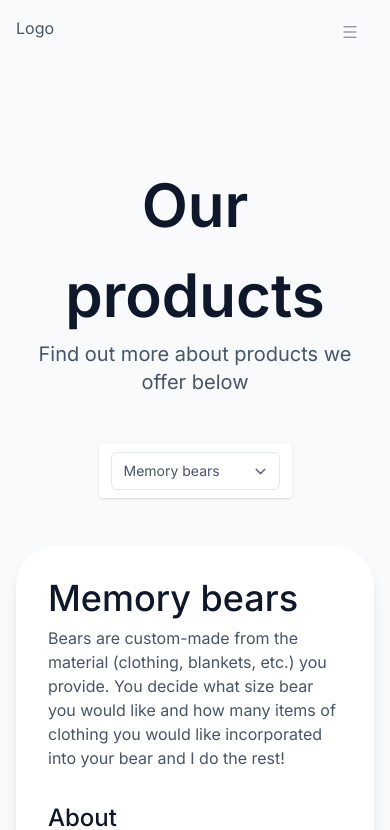
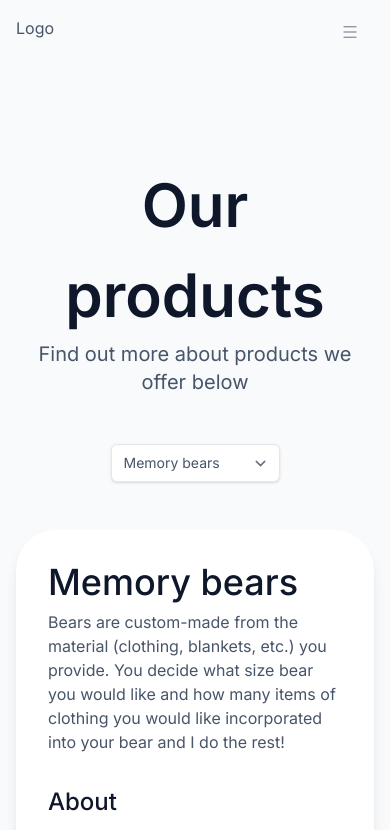
Before and after one commit to jakequinter/inspired-by-threads, a Next.js app: page /products in a window 390 px wide. Shown: the top 830 px of the page. Built offline with nearby package versions, Linux system fonts and the light colour scheme.

Commit message:
fix select on products tab for mobile

```diff
--- a/src/components/ProductTabs.tsx
+++ b/src/components/ProductTabs.tsx
@@ -14,7 +14,7 @@ export default function Tabs({ selectedTab, setSelectedTab }: Props) {
 
   return (
     <div className="-mt-12 mb-12 flex justify-center md:-mt-24 md:mb-24">
-      <div className="rounded bg-white py-2 px-3 shadow sm:hidden">
+      <div className="sm:hidden">
         <label htmlFor="tabs" className="sr-only">
           Select a tab
         </label>
@@ -22,7 +22,7 @@ export default function Tabs({ selectedTab, setSelectedTab }: Props) {
         <select
           id="tabs"
           name="tabs"
-          className="block w-full rounded-md border-slate-200 pr-10 text-sm focus:outline-none"
+          className="block w-full rounded-md border-slate-200 pr-10 text-sm shadow focus:outline-none"
           onChange={e => setSelectedTab(e.target.value)}
         >
           {tabs.map(tab => (
```
